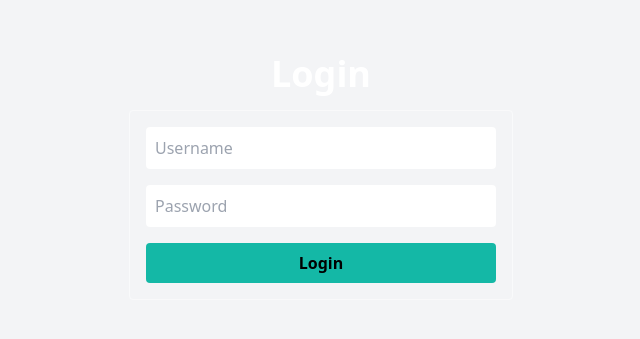
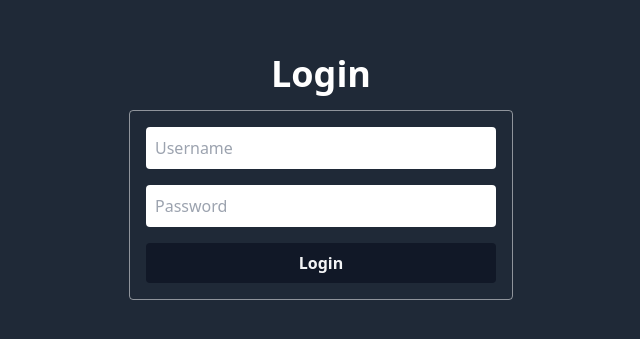
Before and after one commit to BrandonDevU95/fake-store-kodemia, a React (Vite) app: page /login in a window 1280 px wide. Shown: the part 223-562 px from the top of the page, without its empty margins (319-959 px from the left). Built offline with nearby package versions, Linux system fonts and the light colour scheme.

Commit message:
Update LoginPage background color to gray for better readability

```diff
--- a/src/pages/LoginPage.jsx
+++ b/src/pages/LoginPage.jsx
@@ -30,7 +30,7 @@ export default function LoginPage() {
 	}
 
 	return (
-		<main className="flex flex-col justify-center items-center w-full min-h-dvh">
+		<main className="flex flex-col justify-center items-center w-full min-h-dvh bg-gray-800">
 			<h1 className="text-4xl font-bold text-center mb-4">Login</h1>
 			<form
 				onSubmit={handleSubmit(onSubmit)}
@@ -71,7 +71,7 @@ export default function LoginPage() {
 
 				<button
 					type="submit"
-					className="bg-teal-500 font-bold p-2 text-black hover:bg-teal-300 rounded">
+					className="bg-gray-900 font-bold p-2 text-gray-100 hover:bg-gray-700 rounded">
 					Login
 				</button>
 			</form>
```
